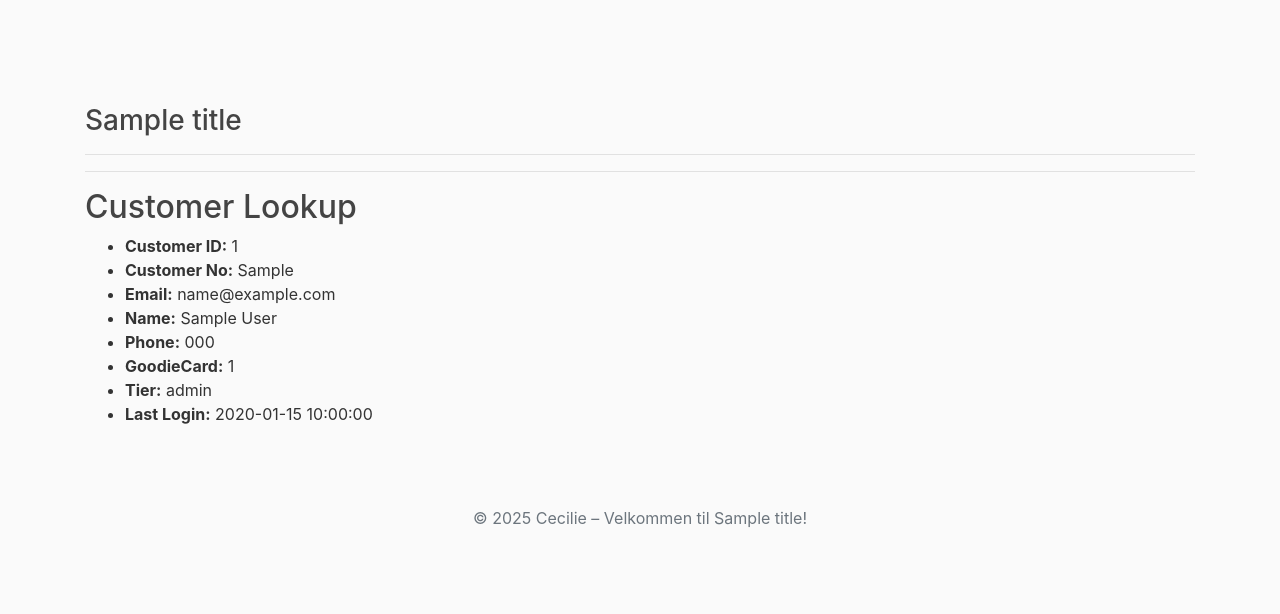
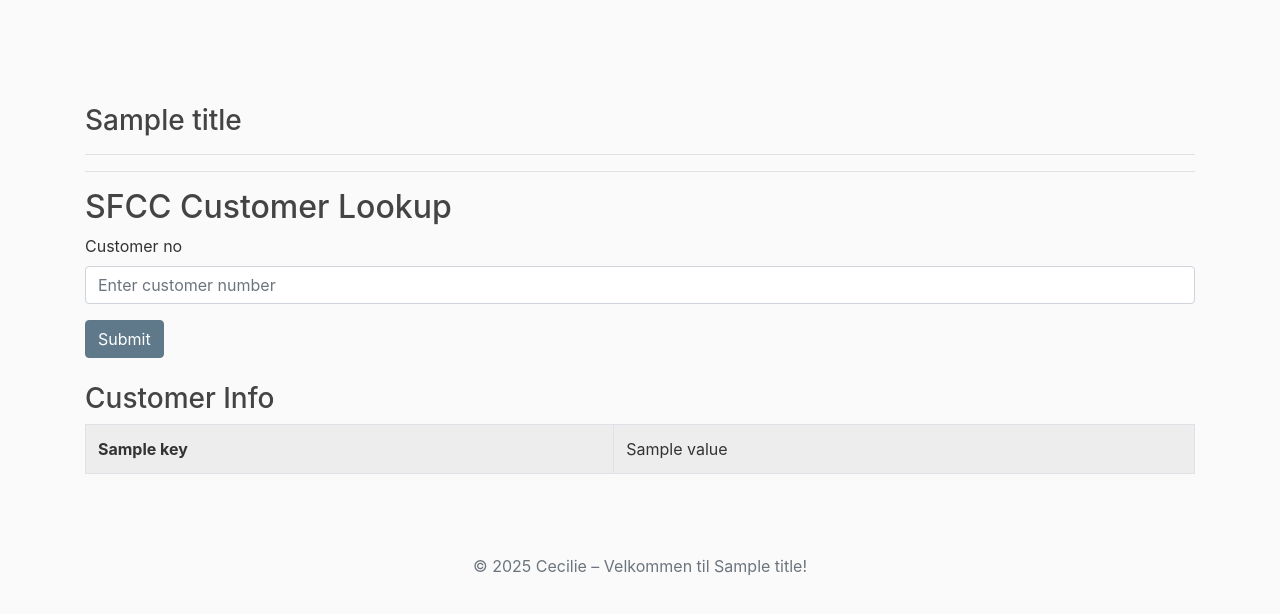
Before and after one commit to CecilieS-J/Kundeportal, a Python web app: template webapp/templates/sfcc_service/lookup.html in a window 1280 px wide. Shown: the top 614 px of the page. Run offline with Jinja, Linux system fonts and the light colour scheme; the template is opened without the code that fills it: most values are stand-ins (such as "Sample title", 1, 10 or a date in 2020); form fields are guessed from the names that the template uses; some libraries are stand-ins or nearby versions.

Commit message:
Salecforce virker

```diff
--- a/webapp/services/sfcc_service/forms.py
+++ b/webapp/services/sfcc_service/forms.py
@@ -3,5 +3,5 @@ from wtforms import StringField, SubmitField
 from wtforms.validators import DataRequired
 
 class SFCCLookupForm(FlaskForm):
-    query = StringField('Customer Number', validators=[DataRequired()])
-    submit = SubmitField('Søg')
+    customer_no = StringField("Customer Number", validators=[DataRequired()])
+    submit = SubmitField("Lookup")
--- a/webapp/services/sfcc_service/routes.py
+++ b/webapp/services/sfcc_service/routes.py
@@ -5,7 +5,7 @@ from webapp.services.sfcc_service import sfcc_service_bp
 
 
 
-@sfcc_service_bp.route('/sfcc/lookup', methods=['GET', 'POST'])
+@sfcc_service_bp.route("/lookup", methods=["GET", "POST"])
 def lookup_customer():
     form = SFCCLookupForm()
     result = None
@@ -13,9 +13,9 @@ def lookup_customer():
     if form.validate_on_submit():
         customer_no = form.customer_no.data
         service = SFCCService()
-        result = service.fetch_customer_data(customer_no)
+        result = service.fetch_customer_by_customer_no(customer_no)
 
-    return render_template('sfcc_service/lookup.html', form=form, result=result)
+    return render_template("sfcc_service/lookup.html", form=form, result=result)
 
 # @sfcc_service_bp.route("/lookup", methods=["GET", "POST"])
 # def sfcc_lookup():
--- a/webapp/templates/sfcc_service/lookup.html
+++ b/webapp/templates/sfcc_service/lookup.html
@@ -1,22 +1,40 @@
 {% extends 'layout.html' %}
+
 {% block content %}
-  <!-- lookup.html -->
+  <h2>SFCC Customer Lookup</h2>
 
-<h2>Customer Lookup</h2>
+  <form method="POST" class="mb-4">
+    {{ form.hidden_tag() }}
 
-{% if result %}
-  <ul>
-    <li><strong>Customer ID:</strong> {{ result.customer_id }}</li>
-    <li><strong>Customer No:</strong> {{ result.customer_no }}</li>
-    <li><strong>Email:</strong> {{ result.email }}</li>
-    <li><strong>Name:</strong> {{ result.first_name }} {{ result.last_name }}</li>
-    <li><strong>Phone:</strong> {{ result.phone_home }}</li>
-    <li><strong>GoodieCard:</strong> {{ result.c_goodieCardNumber }}</li>
-    <li><strong>Tier:</strong> {{ result.c_goodieTierLevel }}</li>
-    <li><strong>Last Login:</strong> {{ result.last_login_time }}</li>
-  </ul>
-{% elif result is not none %}
-  <p>No customer found.</p>
-{% endif %}
+    <div class="form-group mb-3">
+      {{ form.customer_no.label(class="form-label") }}
+      {{ form.customer_no(class="form-control", placeholder="Enter customer number") }}
 
+      {% if form.customer_no.errors %}
+        <div class="text-danger mt-1">
+          {% for error in form.customer_no.errors %}
+            {{ error }}
+          {% endfor %}
+        </div>
+      {% endif %}
+    </div>
+
+    {{ form.submit(class="btn btn-primary") }}
+  </form>
+
+  {% if result %}
+    <h3>Customer Info</h3>
+    <table class="table table-striped table-bordered">
+        <tbody>
+        {% for key, value in result.items() %}
+          <tr>
+            <th>{{ key|capitalize }}</th>
+            <td>{{ value }}</td>
+          </tr>
+        {% endfor %}
+        </tbody>
+    </table>
+  {% elif request.method == 'POST' %}
+    <div class="alert alert-warning">No customer found.</div>
+  {% endif %}
 {% endblock %}
```
Also changed, not shown: webapp/services/sfcc_service/service.py (+4 -4 lines), backups/customer_data_backup_20250520_092345.db (added), backups/customer_data_backup_20250520_095758.db (added).
